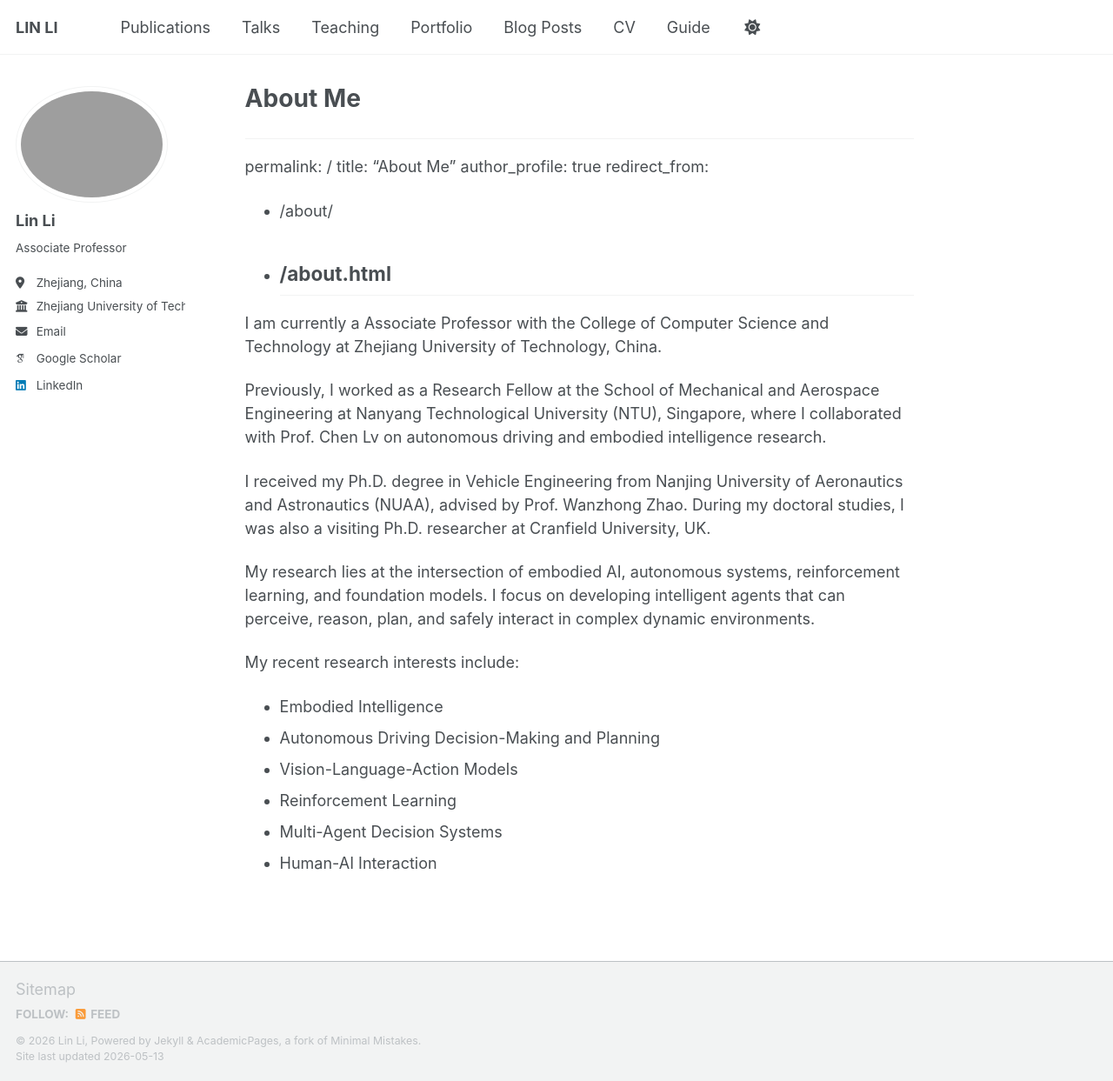
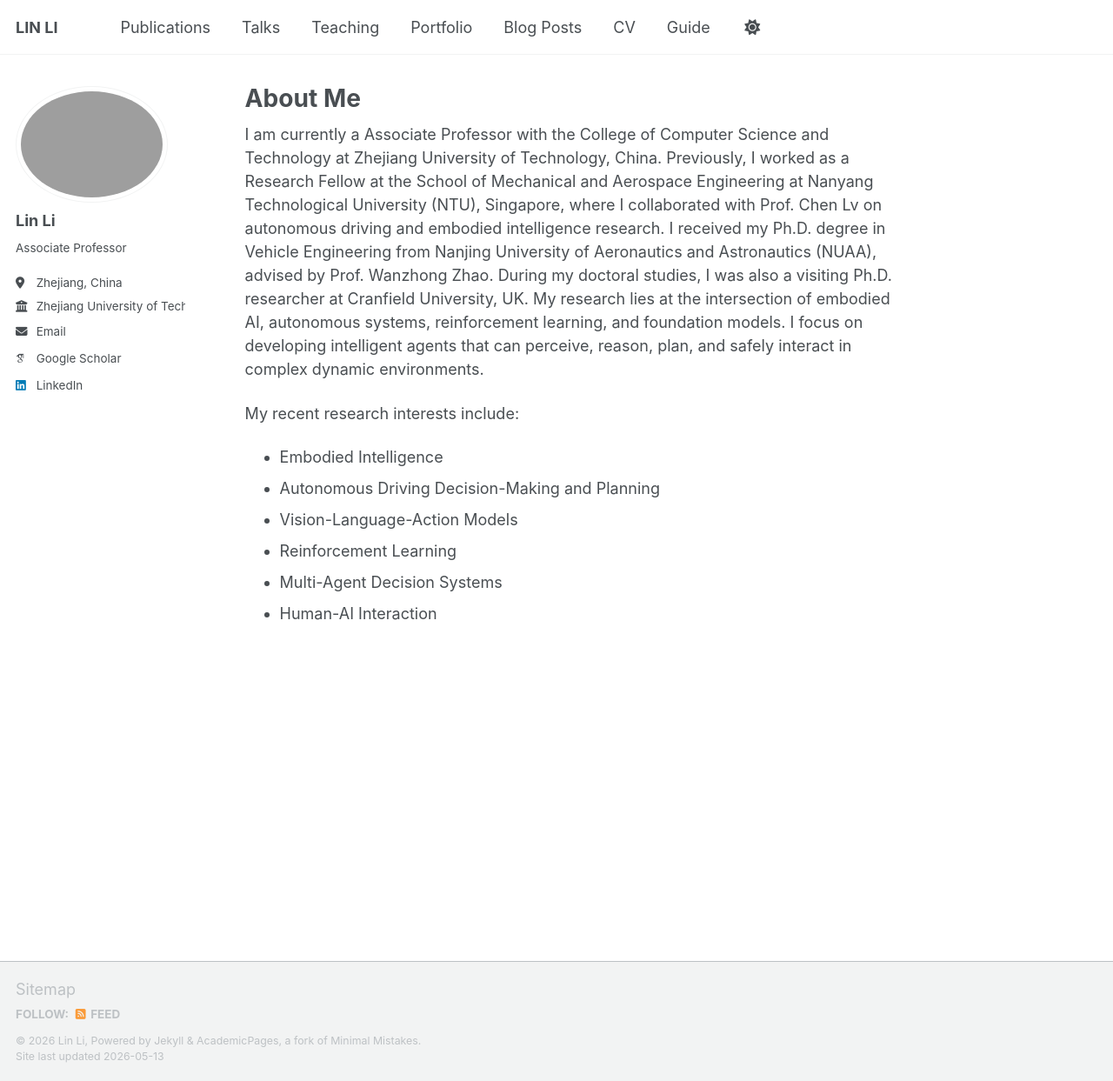
Before and after one commit to lilin96/lilin96a.github.io, a Jekyll site: the page built from _pages/about.md, in a window 1280 px wide and 1243 px high. Shown: the whole window at 87% size. Built offline with Jekyll 4.4.1, drawn with Linux system fonts in a browser that asks for light colours; some web fonts are replaced; a script bundle is joined from its source files by our own code; library files that are not in the unit come from our copies.

Commit message:
Revise about page content for clarity
Removed redundant information and streamlined the introduction.

```diff
--- a/_pages/about.md
+++ b/_pages/about.md
@@ -7,22 +7,8 @@ redirect_from:
   - /about.html
 ---
 
----
-permalink: /
-title: "About Me"
-author_profile: true
-redirect_from:
-  - /about/
-  - /about.html
----
 
-I am currently a Associate Professor with the College of Computer Science and Technology at Zhejiang University of Technology, China.
-
-Previously, I worked as a Research Fellow at the School of Mechanical and Aerospace Engineering at Nanyang Technological University (NTU), Singapore, where I collaborated with Prof. Chen Lv on autonomous driving and embodied intelligence research.
-
-I received my Ph.D. degree in Vehicle Engineering from Nanjing University of Aeronautics and Astronautics (NUAA), advised by Prof. Wanzhong Zhao. During my doctoral studies, I was also a visiting Ph.D. researcher at Cranfield University, UK.
-
-My research lies at the intersection of embodied AI, autonomous systems, reinforcement learning, and foundation models. I focus on developing intelligent agents that can perceive, reason, plan, and safely interact in complex dynamic environments.
+I am currently a Associate Professor with the College of Computer Science and Technology at Zhejiang University of Technology, China. Previously, I worked as a Research Fellow at the School of Mechanical and Aerospace Engineering at Nanyang Technological University (NTU), Singapore, where I collaborated with Prof. Chen Lv on autonomous driving and embodied intelligence research. I received my Ph.D. degree in Vehicle Engineering from Nanjing University of Aeronautics and Astronautics (NUAA), advised by Prof. Wanzhong Zhao. During my doctoral studies, I was also a visiting Ph.D. researcher at Cranfield University, UK. My research lies at the intersection of embodied AI, autonomous systems, reinforcement learning, and foundation models. I focus on developing intelligent agents that can perceive, reason, plan, and safely interact in complex dynamic environments.
 
 My recent research interests include:
 
```
